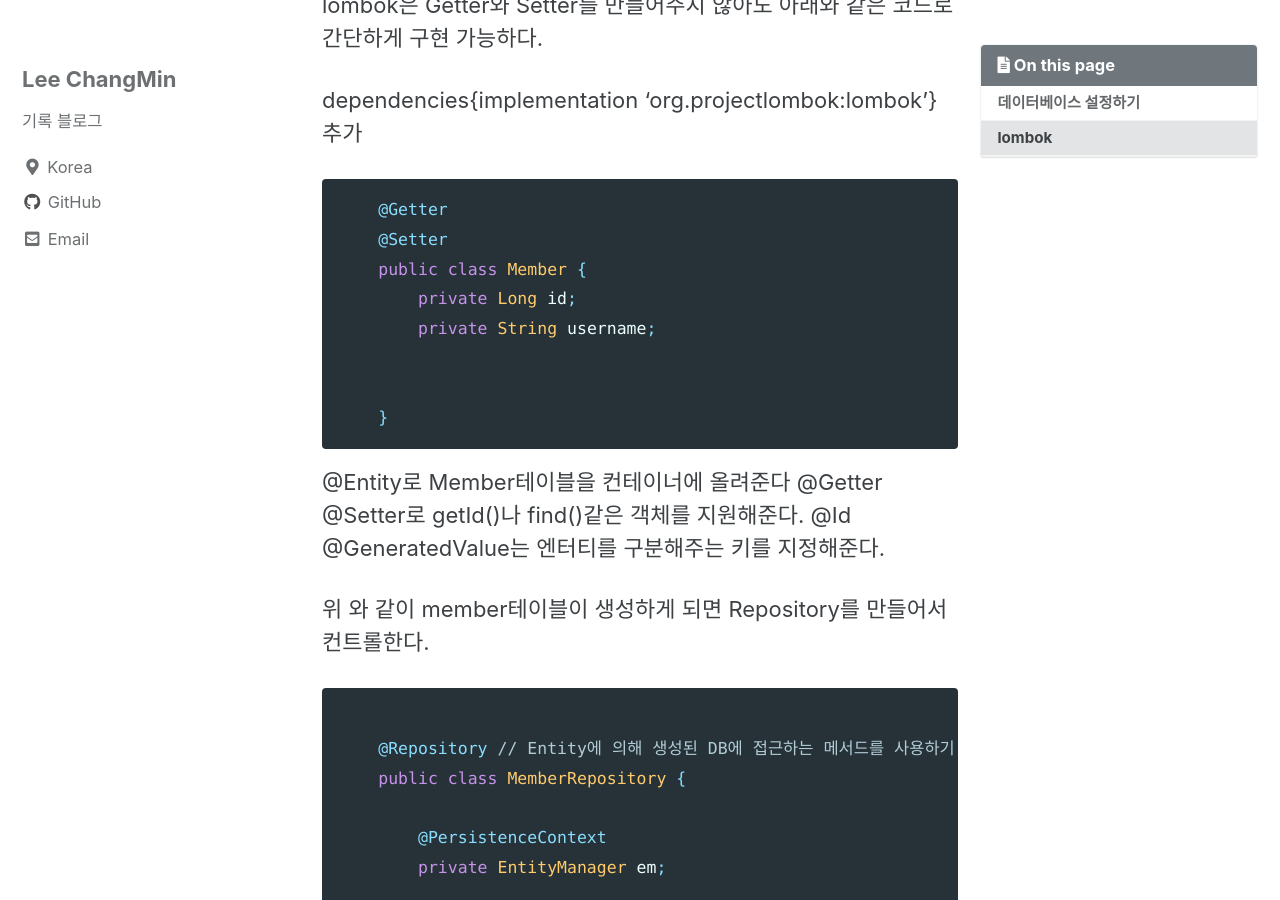
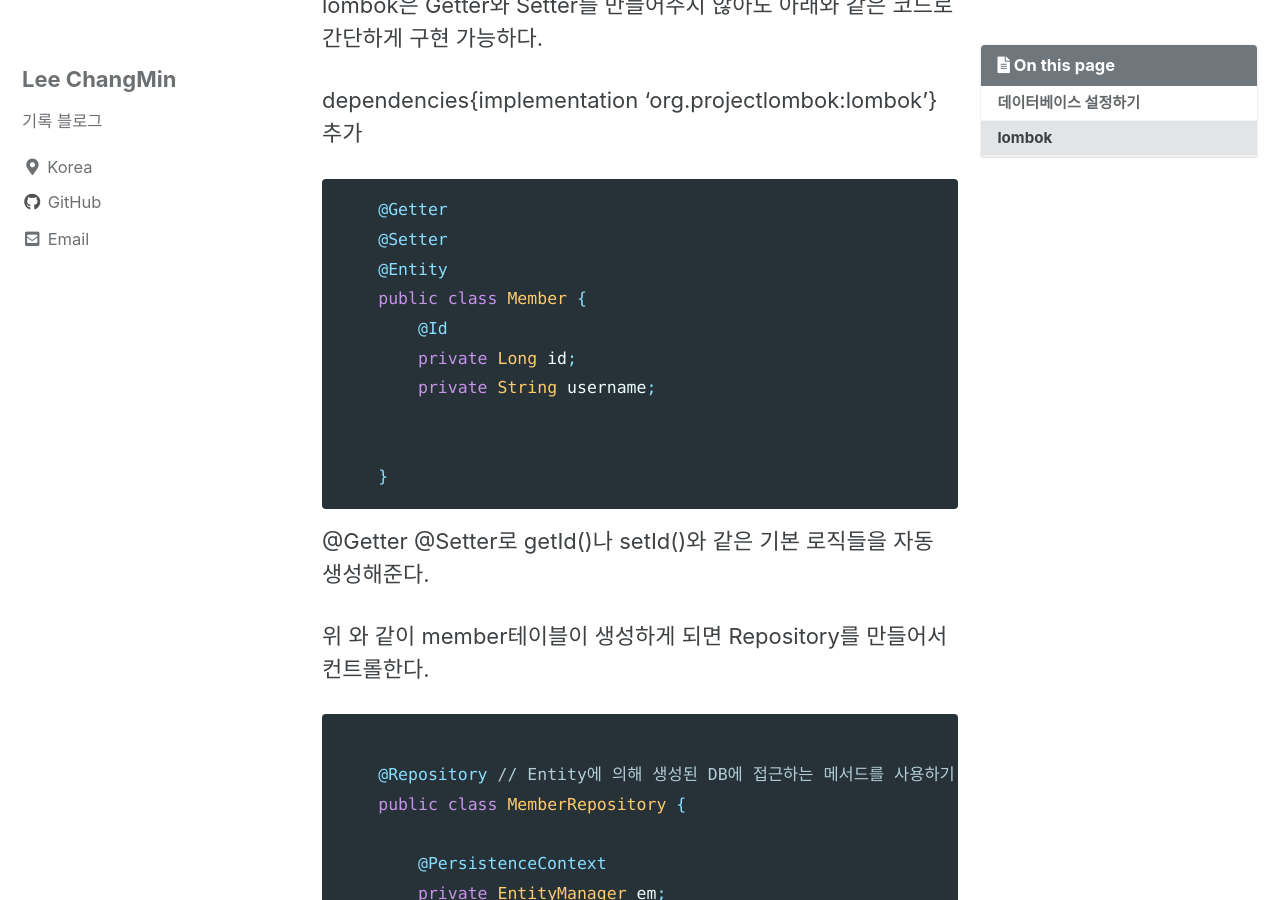
Before and after one commit to changmin2/changmin2.github.io, a Jekyll site: the page built from _posts/스프링부트/2022-02-14-데이터베이스설정.md, in a window 1280 px wide and 900 px high, scrolled down 1297 px. Built offline with Jekyll 4.4.1, drawn with Linux system fonts in a browser that asks for light colours; cached includes are drawn as plain includes; comment, search, counter and statistics services are not loaded.

Commit message:
데이터베이스

````diff
--- a/_posts/스프링부트/2022-02-14-데이터베이스설정.md
+++ b/_posts/스프링부트/2022-02-14-데이터베이스설정.md
@@ -53,17 +53,16 @@ dependencies{implementation 'org.projectlombok:lombok'} 추가
 ```java
     @Getter
     @Setter
+    @Entity
     public class Member {
+        @Id
         private Long id;
         private String username;
 
 
     }
 ```
-
-@Entity로 Member테이블을 컨테이너에 올려준다
-@Getter @Setter로 getId()나 find()같은 객체를 지원해준다.
-@Id @GeneratedValue는 엔터티를 구분해주는 키를 지정해준다.
+@Getter @Setter로 getId()나 setId()와 같은 기본 로직들을 자동 생성해준다.
 
 위 와 같이 member테이블이 생성하게 되면 Repository를 만들어서 컨트롤한다.
 
````
